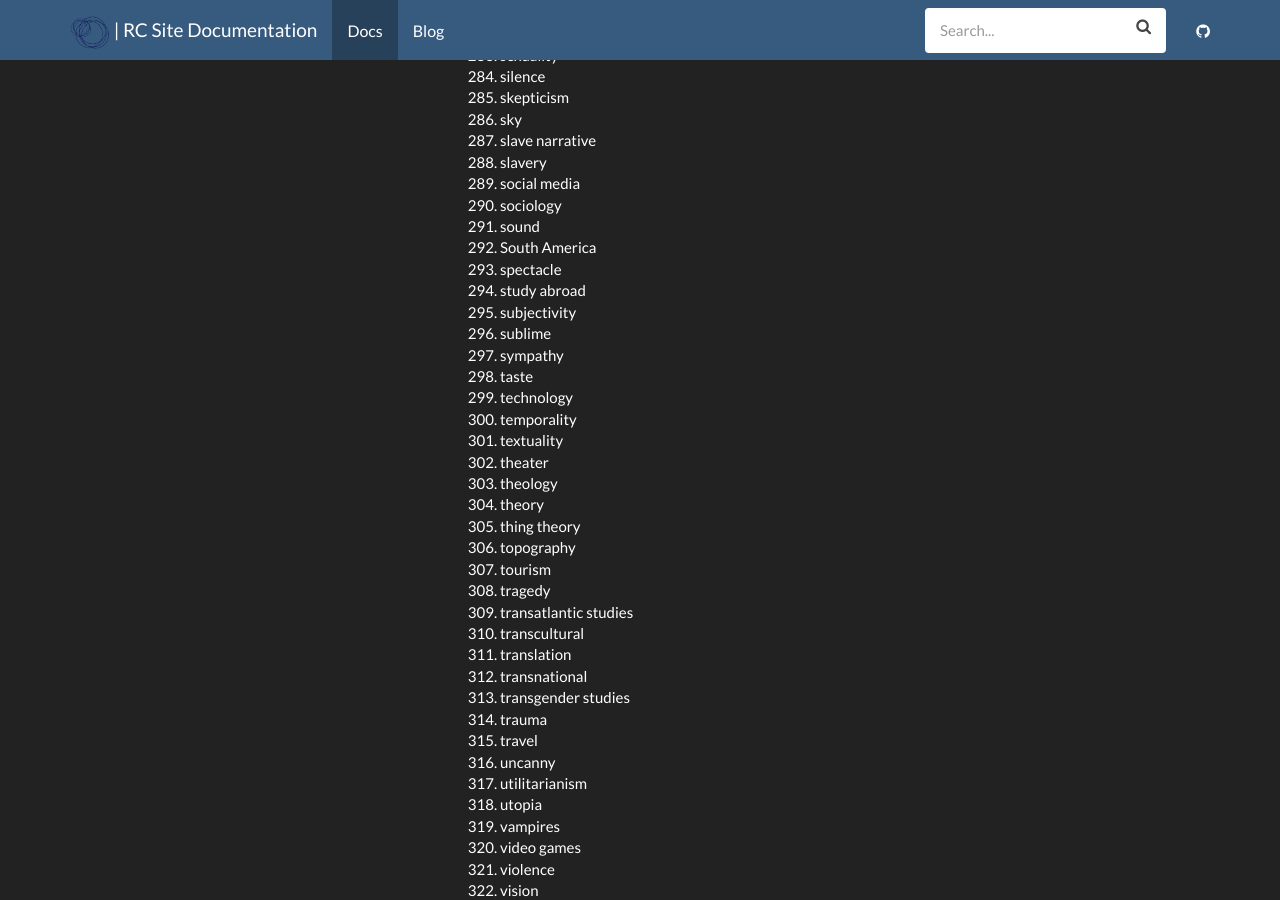
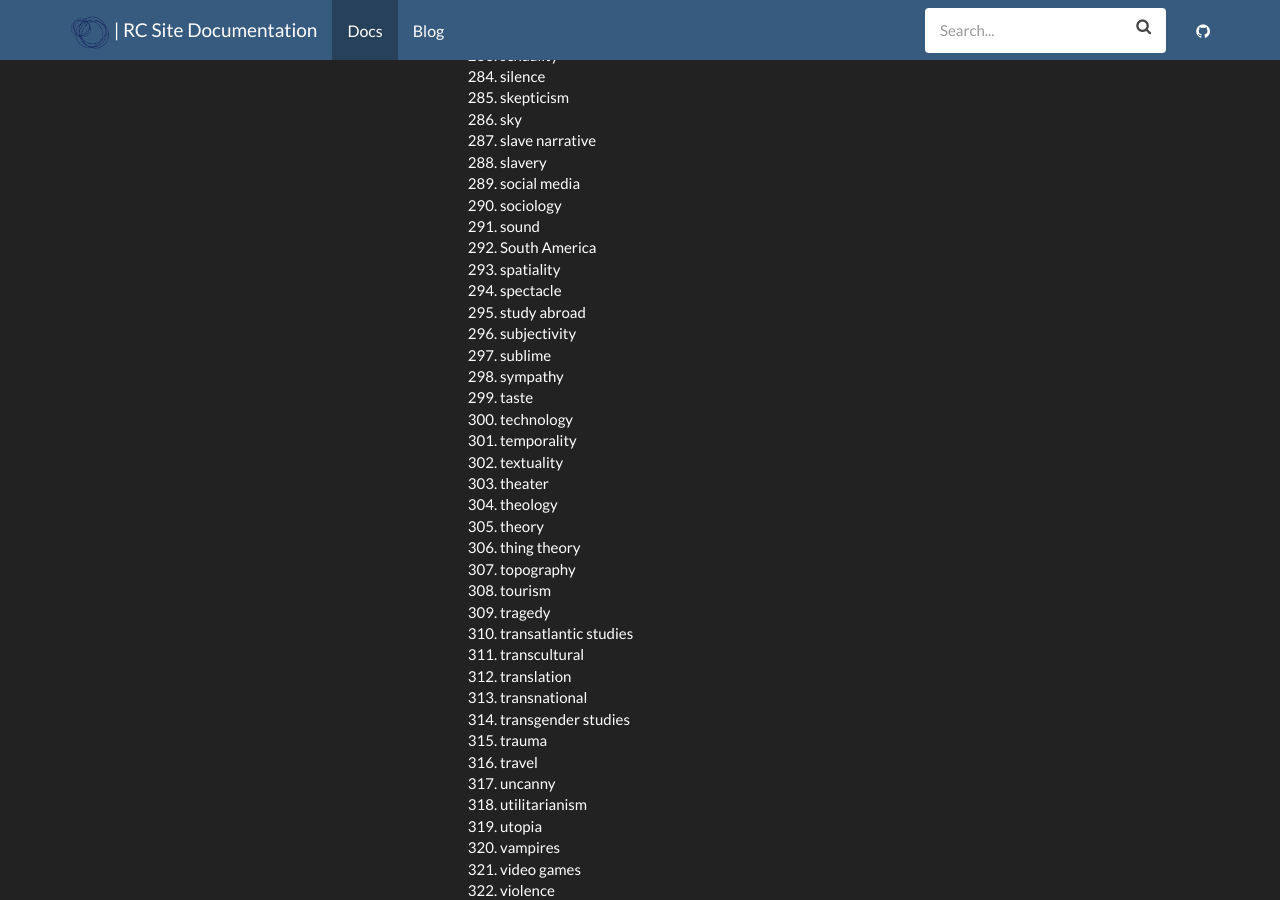
Before and after one commit to steve-kasica/romanticcircles.github.io, a Jekyll site: the page built from _docs/contributor-resources/rc-tagging.md, in a window 1280 px wide and 900 px high, scrolled down 6467 px. Built offline with Jekyll 4.4.1, drawn with Linux system fonts in a browser that asks for light colours.

Commit message:
added word to tagging doc

```diff
--- a/_docs/contributor-resources/rc-tagging.md
+++ b/_docs/contributor-resources/rc-tagging.md
@@ -302,42 +302,43 @@ Please select 4-6 tags from the following list that are generally relevant to th
 290. sociology
 291. sound
 292. South America
-293. spectacle
-294. study abroad
-295. subjectivity
-296. sublime
-297. sympathy
-298. taste
-299. technology
-300. temporality
-301. textuality
-302. theater
-303. theology
-304. theory
-305. thing theory
-306. topography
-307. tourism
-308. tragedy
-309. transatlantic studies
-310. transcultural
-311. translation
-312. transnational
-313. transgender studies
-314. trauma
-315. travel
-316. uncanny
-317. utilitarianism
-318. utopia
-319. vampires
-320. video games
-321. violence
-322. vision
-323. visual culture
-324. vitalism
-325. Vodoo
-326. walking
-327. war
-328. wedding
-329. West Indies
-330. women writers
-331. working class
+293. spatiality
+294. spectacle
+295. study abroad
+296. subjectivity
+297. sublime
+298. sympathy
+299. taste
+300. technology
+301. temporality
+302. textuality
+303. theater
+304. theology
+305. theory
+306. thing theory
+307. topography
+308. tourism
+309. tragedy
+310. transatlantic studies
+311. transcultural
+312. translation
+313. transnational
+314. transgender studies
+315. trauma
+316. travel
+317. uncanny
+318. utilitarianism
+319. utopia
+320. vampires
+321. video games
+322. violence
+323. vision
+324. visual culture
+325. vitalism
+326. Vodoo
+327. walking
+328. war
+329. wedding
+330. West Indies
+331. women writers
+332. working class
```
